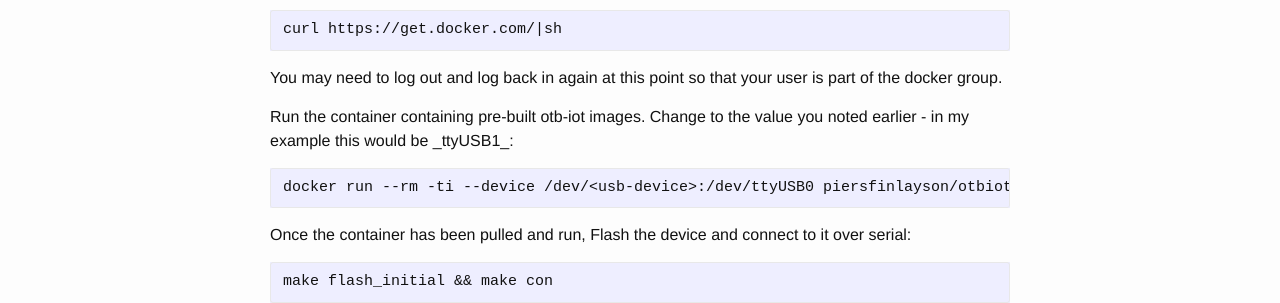
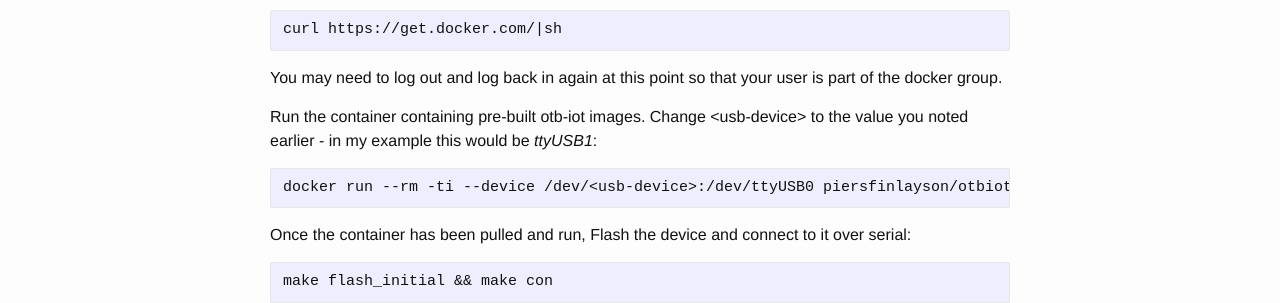
Before and after one commit to piersfinlayson/piersfinlayson.github.io, a Jekyll site: the page built from _posts/2019-01-04-simple-flashing-otbiot-linux.markdown, in a window 1280 px wide. Shown: the part 697-1000 px from the top of the page. Built offline with Jekyll 4.4.1, drawn with Linux system fonts in a browser that asks for light colours; comment, search, counter and statistics services are not loaded.

Commit message:
correct formatting

````diff
--- a/_posts/2019-01-04-simple-flashing-otbiot-linux.markdown
+++ b/_posts/2019-01-04-simple-flashing-otbiot-linux.markdown
@@ -25,7 +25,7 @@ You should see output like this (in this example I am using a Wemos D1 mini - th
 [90279.481709] usb 2-1.8: ch341-uart converter now attached to ttyUSB1
 ```
 
-Note the value provided right at the end - here _ttyUSB1_ - you'll need this in a sec.
+Note the value provided right at the end - here *ttyUSB1* - you'll need this in a sec.
 
 
 Install docker if not already installed:
@@ -36,7 +36,7 @@ curl https://get.docker.com/|sh
 
 You may need to log out and log back in again at this point so that your user is part of the docker group.
 
-Run the container containing pre-built otb-iot images.  Change <usb-device> to the value you noted earlier - in my example this would be _ttyUSB1_:
+Run the container containing pre-built otb-iot images.  Change \<usb-device\> to the value you noted earlier - in my example this would be *ttyUSB1*:
 
 ```
 docker run --rm -ti --device /dev/<usb-device>:/dev/ttyUSB0 piersfinlayson/otbiot
````
